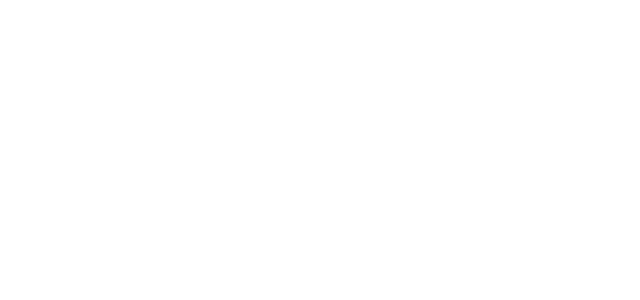
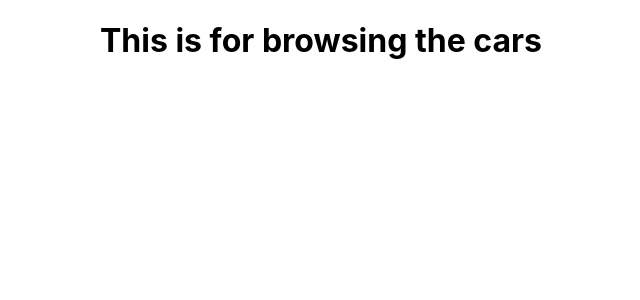
Before and after one commit to hulksunil/Error_404-soen341projectW2024, a React (Create React App) app in the folder Sprint 2/frontend/error404-car_rental/: page /browse in a window 1280 px wide. Before the commit this address had no page. Shown: the top 300 px of the page, without its empty margins (319-959 px from the left). Built offline with nearby package versions, Linux system fonts and the light colour scheme.

Commit message:
Make skelleton for Browse cars, View reservation, and added css files for them and added more routing for the additional pages

```diff
--- a/Sprint 2/frontend/error404-car_rental/src/App.js
+++ b/Sprint 2/frontend/error404-car_rental/src/App.js
@@ -2,6 +2,8 @@
 import './App.css';
 import CreateUser from './CreateUser.tsx';
 import Home from './Home.tsx';
+import Browse from './Browse.tsx';
+import ViewRes from './ViewReservation.tsx';
 
 function App() {
   return (
@@ -12,6 +14,8 @@
           {/*This initilizes what the initial page will be*/}
         <Route path='/createuser' element={<CreateUser/>}/>
         {/* This defines a url path that will route the user to the CreateUser.tsx page*/}
+        <Route path='/browse' element={<Browse/>}/>
+        <Route path="/viewreservation" element={<ViewRes/>}/>
       </Routes>
       </BrowserRouter>
     </div>
--- /dev/null
+++ b/Sprint 2/frontend/error404-car_rental/src/Browse.tsx
@@ -0,0 +1,15 @@
+import React from "react";
+import "./Browse.css";
+
+export default function Browse() {
+  function pageTitle() {
+    return <title>This is the page title</title>;
+  }
+
+  return (
+    <div>
+      {pageTitle()}
+      <h1> This is for browsing the cars</h1>
+    </div>
+  );
+}
--- a/Sprint 2/frontend/error404-car_rental/src/Home.tsx
+++ b/Sprint 2/frontend/error404-car_rental/src/Home.tsx
@@ -5,8 +5,14 @@
 export default function Home(){
     return(
         <div>
+
             <h1>Home Page</h1>
             <Link to ="/createuser">Link to create user page</Link>
+            <br/>
+            <Link to ="/browse">Link to browse</Link>
+            <br/>
+            <Link to ="/viewreservation">Link to reservation</Link>
+
             {/* This creates a link on the page that will route
             to the specified element, CreateUser.tsx, page and will display the
             specified path in the search bar. The route is specified in the App.js page */}
--- /dev/null
+++ b/Sprint 2/frontend/error404-car_rental/src/ViewReservation.tsx
@@ -0,0 +1,18 @@
+import React from "react";
+import "./ViewReservation.css";
+
+
+export default function ViewReservation (){
+    function pageTitle() {
+        return <title>This is the page title</title>;
+      }
+
+    return(
+        <div>
+        {pageTitle()}
+        <h1> This is for viewing reservations</h1>
+      </div>
+    )
+
+
+}
```
Also changed, not shown: Sprint 2/frontend/error404-car_rental/src/Browse.css (added), Sprint 2/frontend/error404-car_rental/src/ViewReservation.css (added).
